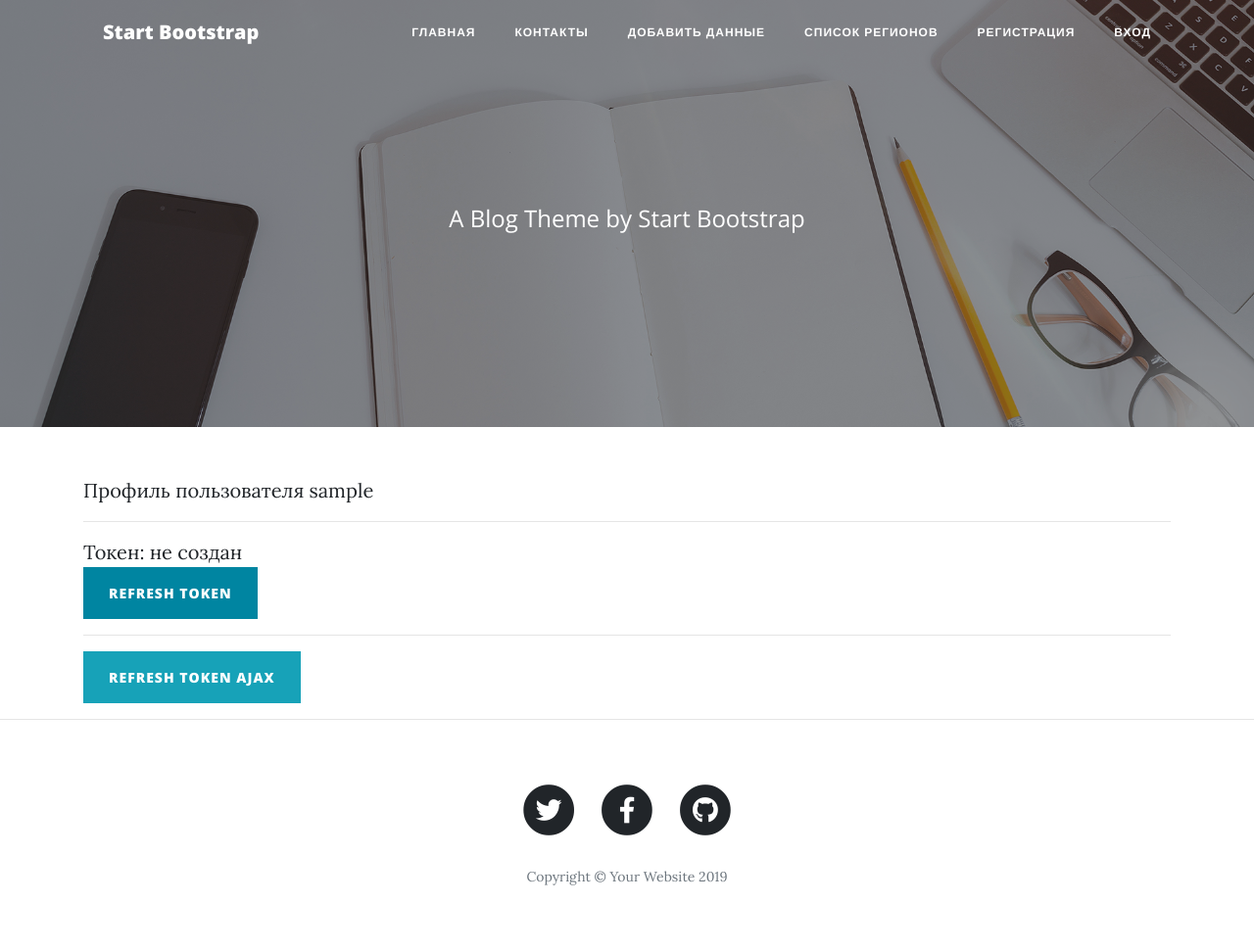
After one commit to ampilog1/django_lesson20_var3, a Django app: page /user/profile/1/ in a window 1280 px wide. The commit adds this page. Shown: the whole page at 98% size. Run offline with Django 4.2, Linux system fonts and the light colour scheme; tables that the repository leaves empty hold one stand-in row (values such as "Sample post"); data that the repository does not hold is empty; some libraries are stand-ins or nearby versions.

Commit message:
добавлена аутентификация

```diff
--- a/mod/mod/settings.py
+++ b/mod/mod/settings.py
@@ -41,6 +41,7 @@ INSTALLED_APPS = [
     'capapp',
     'debug_toolbar',
     'rest_framework',
+    'rest_framework.authtoken',
     'django_cleanup.apps.CleanupConfig'
 
 ]
@@ -165,5 +166,9 @@ REST_FRAMEWORK = {
     # or allow read-only access for unauthenticated users.
     'DEFAULT_PERMISSION_CLASSES': [
         'rest_framework.permissions.IsAuthenticatedOrReadOnly'
+    ],
+    'DEFAULT_AUTHENTICATION_CLASSES': [
+        'rest_framework.authentication.BasicAuthentication',
+        'rest_framework.authentication.SessionAuthentication',
     ]
 }
--- a/mod/modapp/api_views.py
+++ b/mod/modapp/api_views.py
@@ -2,10 +2,12 @@ from .models import Region, Skills
 from .serializers import RegionSerializer, SkillsSerializer
 from rest_framework import viewsets
 from rest_framework.permissions import IsAdminUser, IsAuthenticated, BasePermission
+from rest_framework.authentication import BasicAuthentication, SessionAuthentication, TokenAuthentication
 from .permissions import ReadOnly
 
 
 class RegionViewSet(viewsets.ModelViewSet):
+    authentication_classes = [SessionAuthentication, BasicAuthentication, TokenAuthentication]
     queryset = Region.objects.all()
     serializer_class = RegionSerializer
 
--- a/mod/templates/base.html
+++ b/mod/templates/base.html
@@ -57,7 +57,7 @@
 
                 {% if user.is_authenticated %}
                 <li class="nav-item">
-                    Привет, {{User.username}}
+                    Привет, <a href="{% url 'users:profile' pk=user.pk %}">{{user.username}}</a>
                     <a class="nav-link" href={% url 'user:logout' %}>выход</a>
                 </li>
                 {% else %}
--- /dev/null
+++ b/mod/userapp/templates/userapp/profile.html
@@ -0,0 +1,19 @@
+{% extends "base.html" %}
+
+{% block title %}
+Профиль
+{% endblock %}
+
+{% block content %}
+    Профиль пользователя {{object.username}}
+    <hr>
+    Токен:
+<span id="token">{% if object.auth_token %} {{object.auth_token}} {% else %} не создан {% endif %}</span>
+
+    <form action="{% url 'users:update_token' %}">
+        <button type="submit" class="btn btn-primary">Refresh token</button>
+    </form>
+    <hr>
+    <button type="button" id="ajax-btn" class="btn btn-info">Refresh token ajax</button>
+
+{% endblock %}
--- a/mod/userapp/urls.py
+++ b/mod/userapp/urls.py
@@ -7,5 +7,7 @@ app_name = 'userapp'
 urlpatterns = [
     path('login/', views.UserLoginView.as_view(), name='login'),
     path('logout/', LogoutView.as_view(), name='logout'),
-    path('register/', views.UserCreateView.as_view(), name='register')
+    path('register/', views.UserCreateView.as_view(), name='register'),
+    path('profile/<int:pk>/', views.UserDetailView.as_view(), name='profile'),
+    path('updatetoken/', views.update_token, name='update_token'),
 ]
--- a/mod/userapp/views.py
+++ b/mod/userapp/views.py
@@ -1,10 +1,11 @@
-from django.shortcuts import render
+from django.shortcuts import render, HttpResponseRedirect
 from django.contrib.auth.views import LogoutView, LoginView
-from django.urls import reverse_lazy
+from django.urls import reverse_lazy, reverse
+from rest_framework.authtoken.models import Token
+from .forms import RegistrationForm
+from django.views.generic import CreateView, DetailView
+from .models import BlogUser
 
-from .forms import RegistrationForm
-from django.views.generic import CreateView
-from .models import BlogUser
 
 # Create your views here.
 
@@ -17,3 +18,21 @@ class UserCreateView(CreateView):
     template_name = 'userapp/register.html'
     form_class = RegistrationForm
     success_url = reverse_lazy('user:login')
+
+
+class UserDetailView(DetailView):
+    template_name = 'userapp/profile.html'
+    model = BlogUser
+
+
+def update_token(request):
+    user = request.user
+    # если уже есть
+    if user.auth_token:
+        # обновить
+        user.auth_token.delete()
+        Token.objects.create(user=user)
+    else:
+        # создать
+        Token.objects.create(user=user)
+    return HttpResponseRedirect(reverse('users:profile', kwargs={'pk': user.pk}))
```
Also changed, not shown: mod/static/js/my.js (added).
